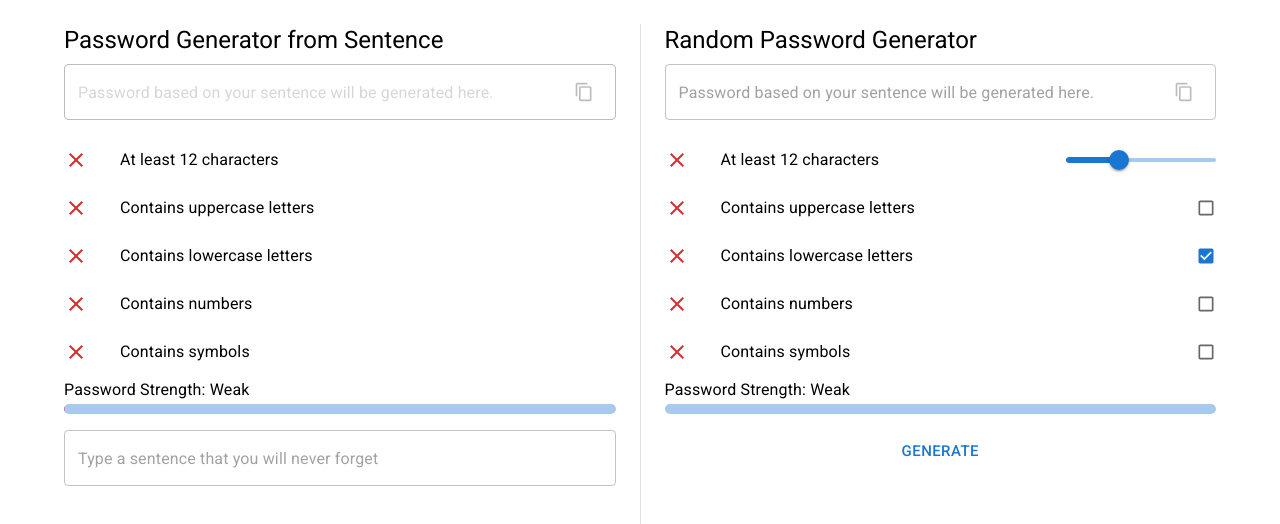
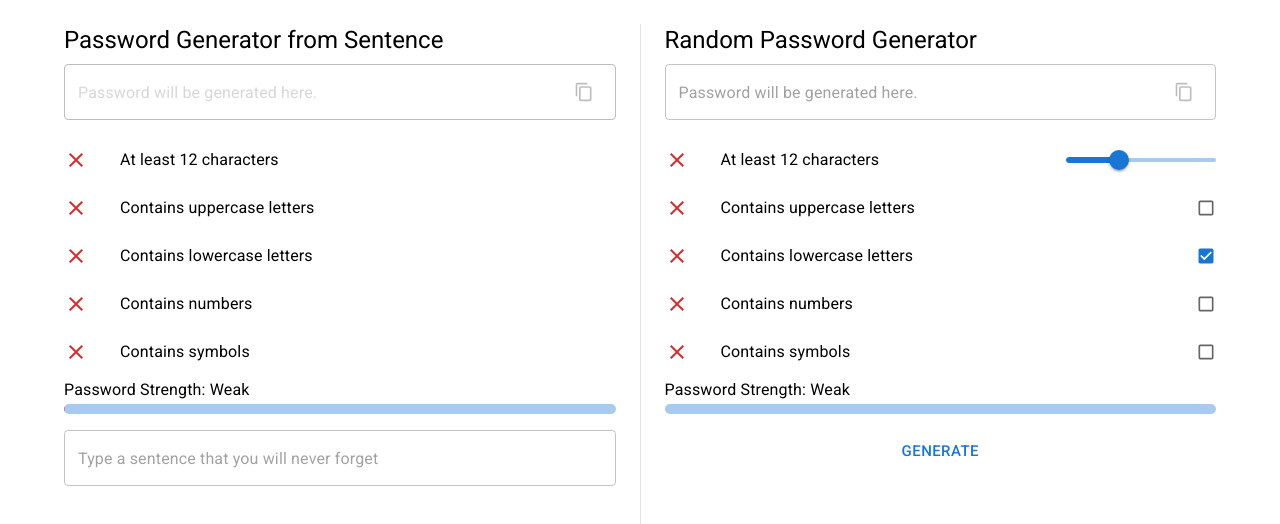
Before and after one commit to bullseye405/password-generator-from-sentence, a React (Create React App) app: page / in a window 1280 px wide. Shown: the top 524 px of the page. Built offline with nearby package versions, Linux system fonts and the light colour scheme.

Commit message:
fix placeholder

```diff
--- a/src/App.tsx
+++ b/src/App.tsx
@@ -18,7 +18,9 @@ export default function App() {
       sx={{
         height: '100vh',
         overflow: 'auto',
-        padding: 3
+        padding: 3,
+        scrollBehavior: 'smooth',
+        WebkitOverflowScrolling: 'touch',
       }}
     >
       <Box
--- a/src/GeneratedPassword.tsx
+++ b/src/GeneratedPassword.tsx
@@ -14,7 +14,7 @@ const GeneratedPassword = ({
   return (
     <TextField
       value={content}
-      placeholder="Password based on your sentence will be generated here."
+      placeholder="Password will be generated here."
       disabled={!handleInputChange}
       onChange={handleInputChange}
       fullWidth
```
